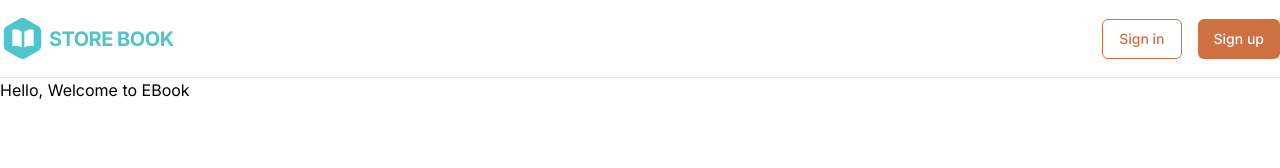
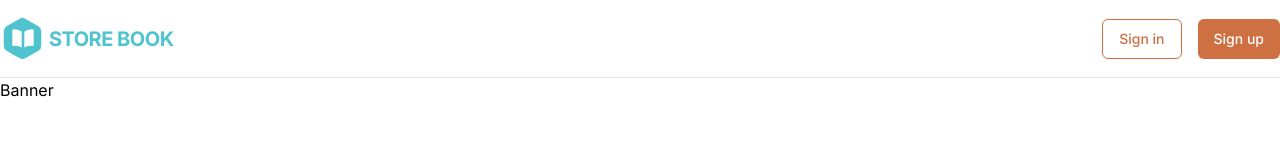
Before and after one commit to ugyentring/client, a Next.js app: page / in a window 1280 px wide. Shown: the top 168 px of the page. Built offline with nearby package versions, Linux system fonts and the light colour scheme.

Commit message:
made banner component

```diff
--- a/src/app/page.tsx
+++ b/src/app/page.tsx
@@ -1,7 +1,9 @@
+import Banner from "@/components/Banner";
+
 export default function Home() {
   return (
     <>
-      <h1>Hello, Welcome to EBook</h1>
+      <Banner />
     </>
   );
 }
--- /dev/null
+++ b/src/components/Banner.tsx
@@ -0,0 +1,11 @@
+import React from 'react'
+
+const Banner = () => {
+  return (
+    <div>
+      Banner
+    </div>
+  )
+}
+
+export default Banner
```
